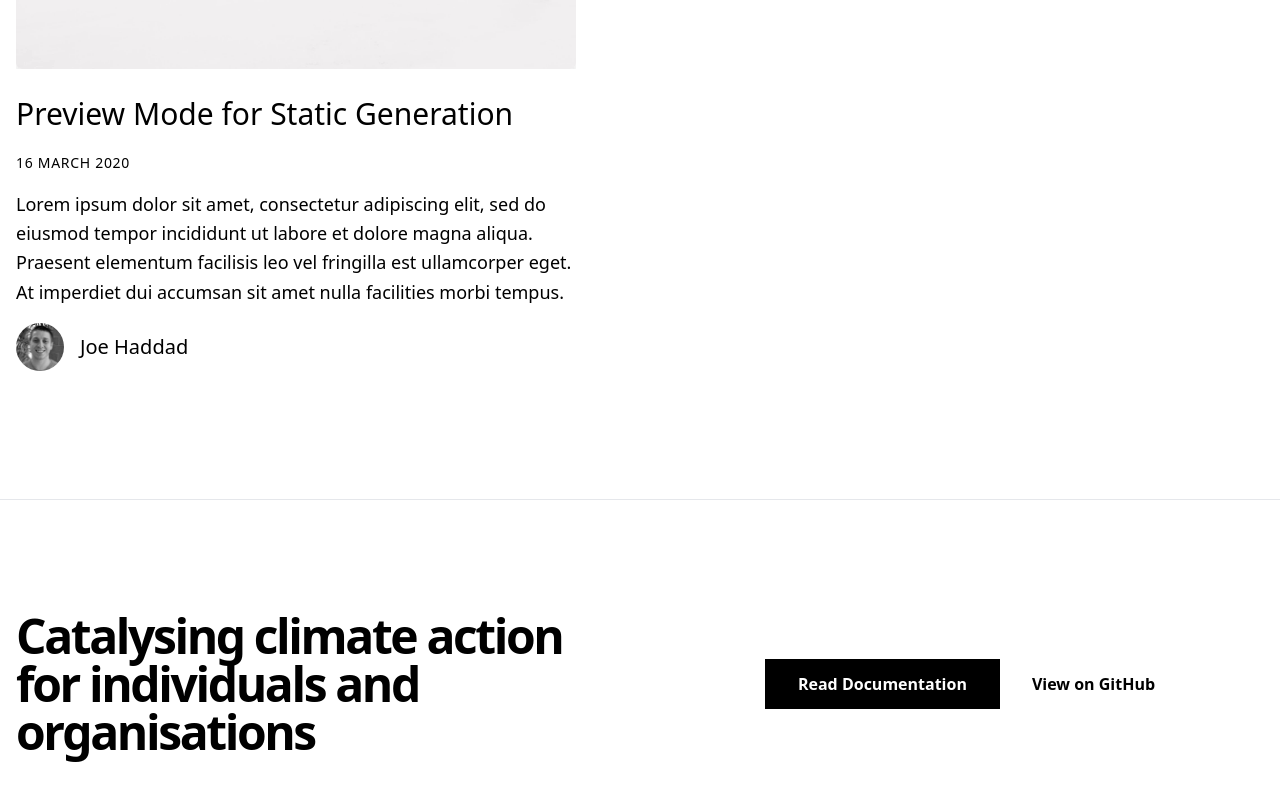
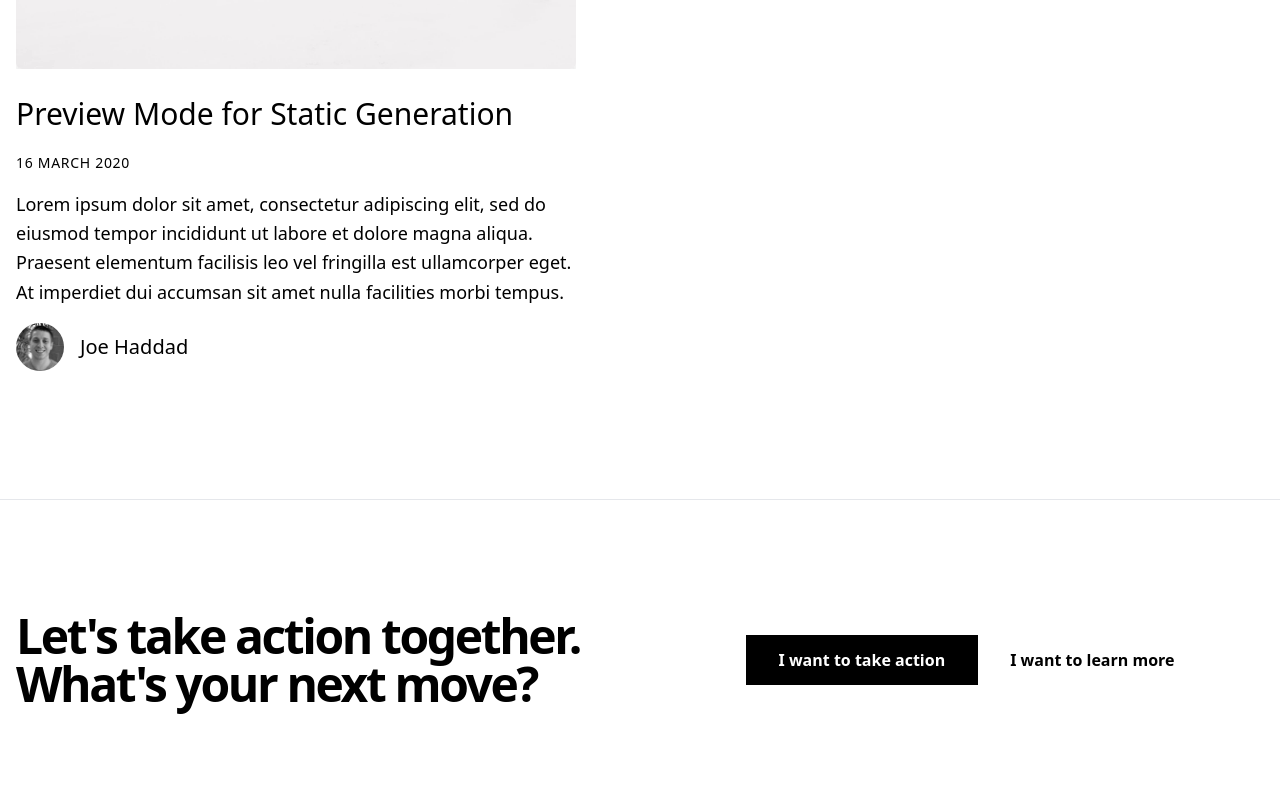
Before and after one commit to saranyberg/SaraNewmountain.earth, a Next.js app: page / in a window 1280 px wide. Shown: the part 2236-3036 px from the top of the page. Built offline with nearby package versions, Linux system fonts and the light colour scheme; what @tailwindcss/typography would draw is missing.

Commit message:
add todos and CTA

```diff
--- a/components/footer.js
+++ b/components/footer.js
@@ -1,5 +1,5 @@
 import Container from './container'
-import { BLOG_TAGLINE, EXAMPLE_PATH } from '../lib/constants'
+import { EXAMPLE_PATH } from '../lib/constants'
 
 export default function Footer() {
     return (
@@ -7,19 +7,32 @@ export default function Footer() {
             <Container>
                 <div className="py-28 flex flex-col lg:flex-row items-center">
                     <h3 className="text-4xl lg:text-5xl font-bold tracking-tighter leading-tight text-center lg:text-left mb-10 lg:mb-0 lg:pr-4 lg:w-1/2">
-                        {BLOG_TAGLINE}
+                        Let's take action together.
+                        <br />
+                        What's your next move?
                     </h3>
                     <div className="flex flex-col lg:flex-row justify-center items-center lg:pl-4 lg:w-1/2">
                         <a
                             href="https://nextjs.org/docs/basic-features/pages"
                             className="mx-4 bg-black hover:bg-white hover:text-black border border-black text-white font-bold py-3 px-12 lg:px-8 duration-200 transition-colors mb-6 lg:mb-0">
-                            Read Documentation
+                            I want to take action
                         </a>
                         <a
                             href={`https://github.com/vercel/next.js/tree/canary/examples/${EXAMPLE_PATH}`}
                             className="mx-4 font-bold hover:underline">
-                            View on GitHub
+                            I want to learn more
                         </a>
+                        {/* TODO:
+
+                        - add page for "take action"
+                        - add page for "learn more"
+                        - add intro about me
+                        tudelinoodlez@tuta.io
+
+                        - remove post author
+                        - move up date above main post image
+
+                        */}
                     </div>
                 </div>
             </Container>
```
